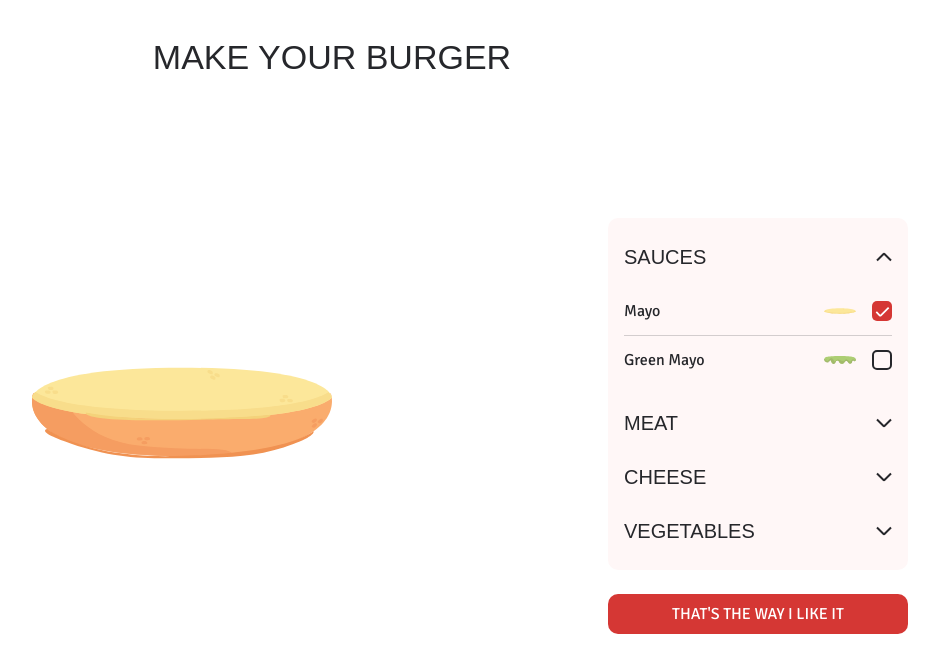
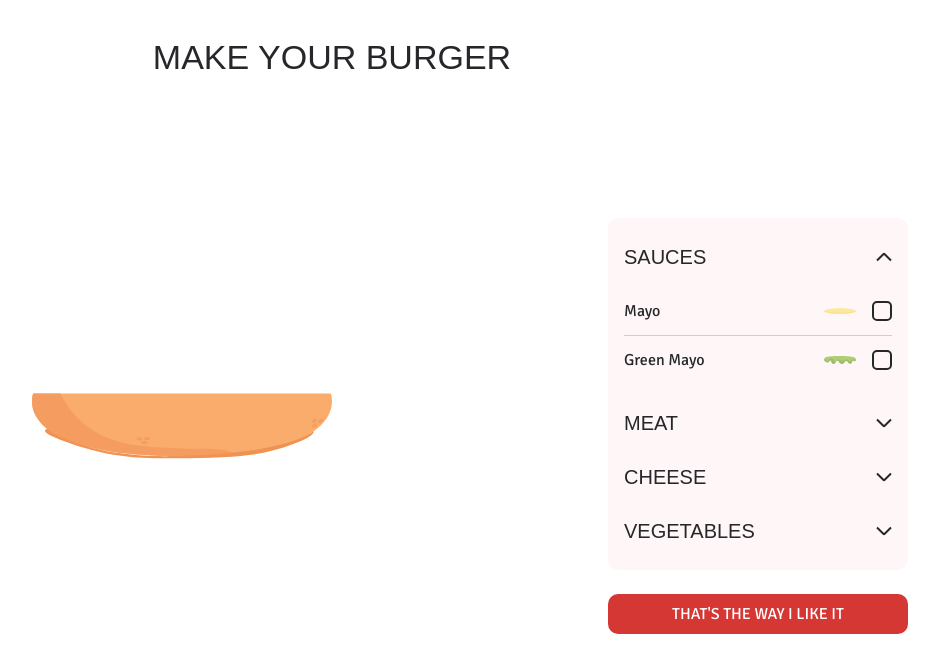
Before and after one commit to andresilva-cc/customburger, a Nuxt app: page /build in a window 1280 px wide. Shown: the top 672 px of the page, without its empty margins (308-1247 px from the left). Built offline with nearby package versions, Linux system fonts and the light colour scheme; a web font is replaced by a local one.

Commit message:
fix: burger animation

```diff
--- a/components/BurgerPreview.vue
+++ b/components/BurgerPreview.vue
@@ -14,12 +14,12 @@ const props = withDefaults(defineProps<Props>(), {
 </script>
 
 <template>
-  <div class="flex items-end justify-center w-full h-full max-h-[300px] rounded-lg">
+  <div class="flex items-end justify-center w-full h-full rounded-lg">
     <div class="relative w-full max-w-[300px]">
       <UpperBreadTransition>
         <UpperBreadIngredient
           v-if="props.hasFinished"
-          class="relative w-full h-auto z-10 transition-all bottom-36 duration-[2s]"
+          class="relative w-full h-auto z-10 transition-all bottom-12 duration-1000"
         />
       </UpperBreadTransition>
       <IngredientTransition
@@ -37,7 +37,7 @@ const props = withDefaults(defineProps<Props>(), {
         />
       </IngredientTransition>
       <LowerBreadIngredient
-        class="relative -z-10 w-full h-auto transition-all"
+        class="relative -z-10 w-full h-auto transition-all duration-200"
         :class="[isAnimationInProgress ? '-bottom-5' : 'bottom-0']"
       />
     </div>
--- a/pages/build.vue
+++ b/pages/build.vue
@@ -18,7 +18,7 @@ const categories: Categories = reactive([
     name: 'Sauces',
     isExpanded: true,
     ingredients: [
-      { name: 'Mayo', iconName: 'MayoIngredient', isChecked: true, zIndex: 'z-[1]', distance: -26, distanceWhenAnimating: -48 },
+      { name: 'Mayo', iconName: 'MayoIngredient', isChecked: false, zIndex: 'z-[1]', distance: -28, distanceWhenAnimating: -8 },
       { name: 'Green Mayo', iconName: 'GreenMayoIngredient', isChecked: false, zIndex: 'z-[1]', distance: -26, distanceWhenAnimating: -48 }
     ]
   },
@@ -26,26 +26,26 @@ const categories: Categories = reactive([
     name: 'Meat',
     isExpanded: false,
     ingredients: [
-      { name: 'Burger', iconName: 'BurgerIngredient', isChecked: false, zIndex: 'z-[2]', distance: 168, distanceWhenAnimating: 164 },
-      { name: 'Chicken', iconName: 'ChickenIngredient', isChecked: false, zIndex: 'z-[2]', distance: 168, distanceWhenAnimating: 164 },
-      { name: 'Bacon', iconName: 'BaconIngredient', differentPreviewIcon: true, isChecked: false, zIndex: 'z-[4] mb-5', distance: 148, distanceWhenAnimating: 112 }
+      { name: 'Burger', iconName: 'BurgerIngredient', isChecked: false, zIndex: 'z-[2]', distance: -60, distanceWhenAnimating: -72 },
+      { name: 'Chicken', iconName: 'ChickenIngredient', isChecked: false, zIndex: 'z-[2]', distance: -60, distanceWhenAnimating: -72 },
+      { name: 'Bacon', iconName: 'BaconIngredient', differentPreviewIcon: true, isChecked: false, zIndex: 'z-[4]', distance: -80, distanceWhenAnimating: -112 }
     ]
   },
   {
     name: 'Cheese',
     isExpanded: false,
     ingredients: [
-      { name: 'Cheese', iconName: 'CheeseIngredient', isChecked: false, zIndex: 'z-[3]', distance: 84, distanceWhenAnimating: 8 }
+      { name: 'Cheese', iconName: 'CheeseIngredient', isChecked: false, zIndex: 'z-[3]', distance: -128, distanceWhenAnimating: -172 }
     ]
   },
   {
     name: 'Vegetables',
     isExpanded: false,
     ingredients: [
-      { name: 'Lettuce', iconName: 'LettuceIngredient', differentPreviewIcon: true, isChecked: false, zIndex: 'z-[5]', distance: 148, distanceWhenAnimating: 48 },
-      { name: 'Onion', iconName: 'OnionIngredient', differentPreviewIcon: true, isChecked: false, zIndex: 'z-[5]', distance: 112, distanceWhenAnimating: -16 },
-      { name: 'Pickle', iconName: 'PickleIngredient', differentPreviewIcon: true, isChecked: false, zIndex: 'z-[5]', distance: 164, distanceWhenAnimating: -32 },
-      { name: 'Tomato', iconName: 'TomatoIngredient', differentPreviewIcon: true, isChecked: false, zIndex: 'z-[4]', distance: 164, distanceWhenAnimating: -64 }
+      { name: 'Lettuce', iconName: 'LettuceIngredient', differentPreviewIcon: true, isChecked: false, zIndex: 'z-[5]', distance: -64, distanceWhenAnimating: -108 },
+      { name: 'Onion', iconName: 'OnionIngredient', differentPreviewIcon: true, isChecked: false, zIndex: 'z-[5]', distance: -100, distanceWhenAnimating: -148 },
+      { name: 'Pickle', iconName: 'PickleIngredient', differentPreviewIcon: true, isChecked: false, zIndex: 'z-[5]', distance: -48, distanceWhenAnimating: -92 },
+      { name: 'Tomato', iconName: 'TomatoIngredient', differentPreviewIcon: true, isChecked: false, zIndex: 'z-[4]', distance: -72, distanceWhenAnimating: -124 }
     ]
   }
 ])
```
